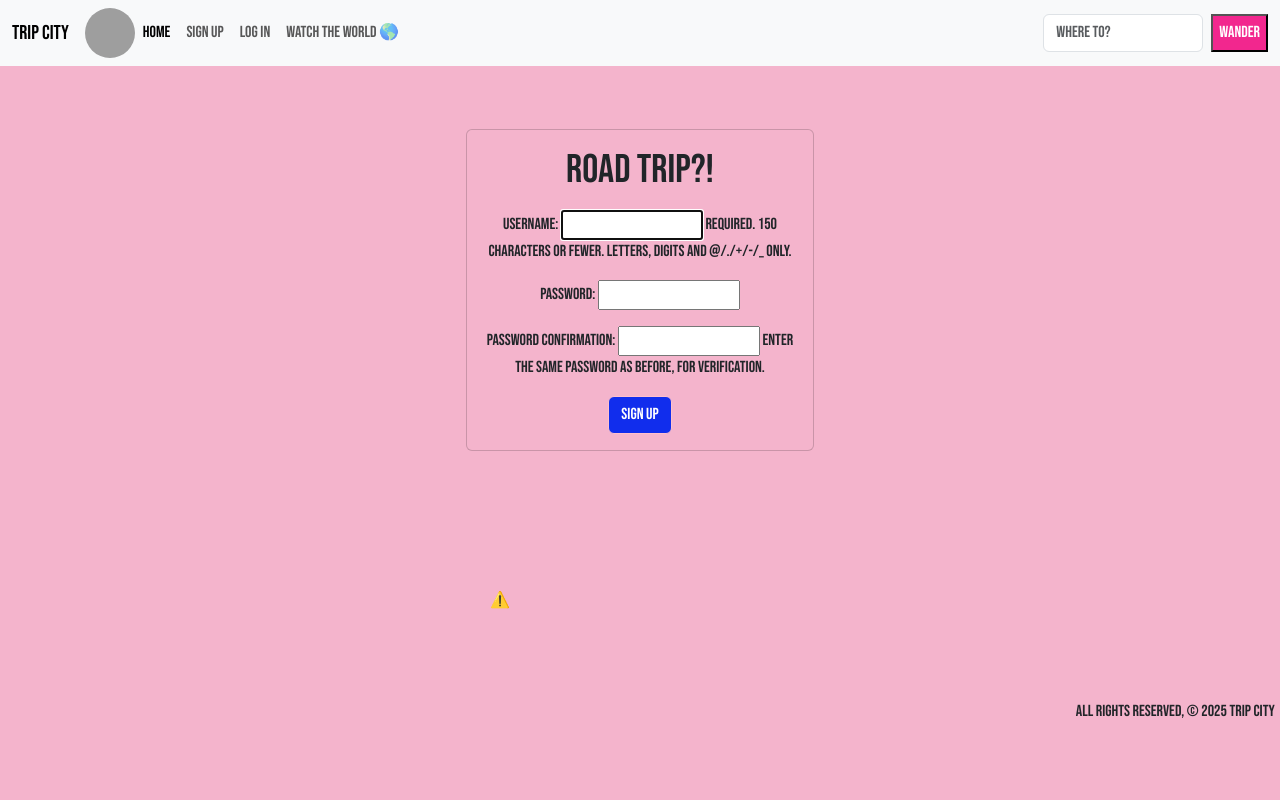
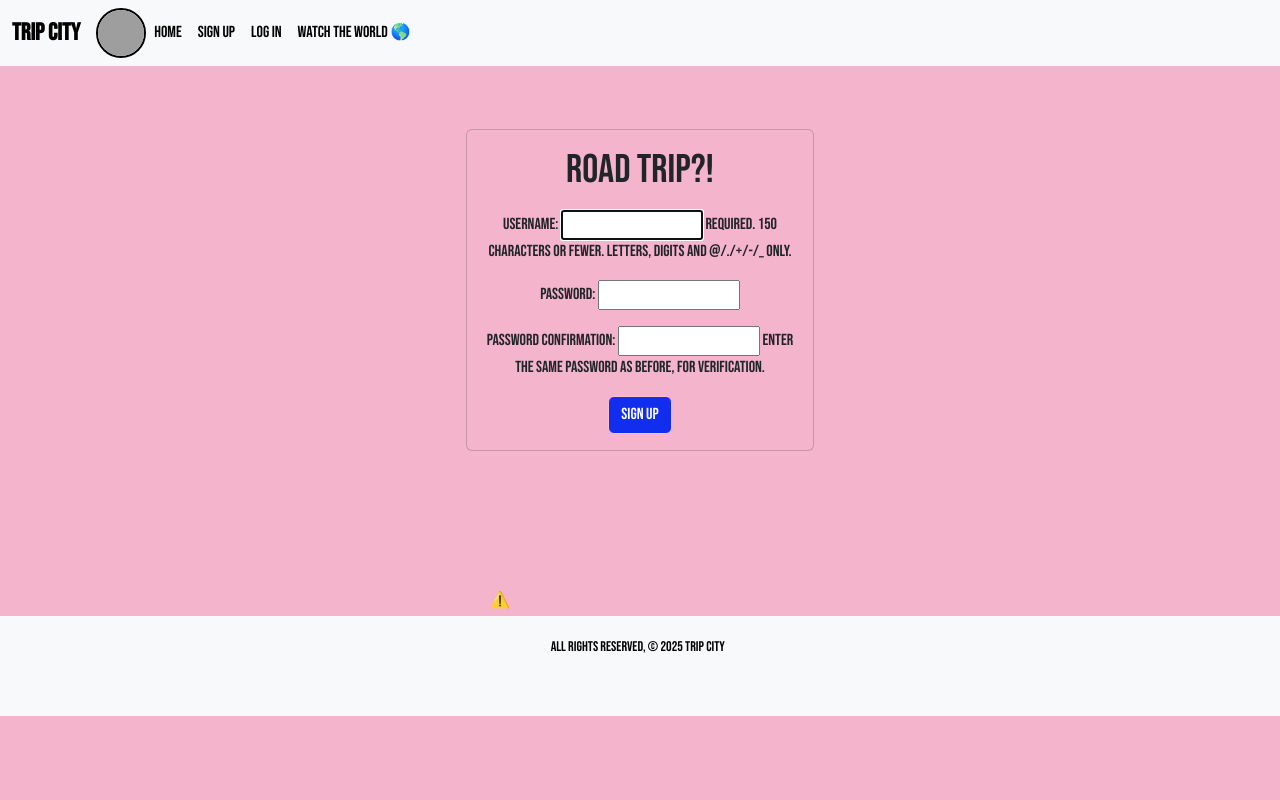
Before and after one commit to JONPIRES/Trip-City, a Django app: page /accounts/signup/ in a window 1280 px wide. Run offline with Django 4.2, Linux system fonts and the light colour scheme; some libraries are stand-ins or nearby versions; some web fonts are replaced; grey boxes are pictures that could not be loaded.

Commit message:
adjust style tag in the home page and base.html

```diff
--- a/main_app/static/css/style.css
+++ b/main_app/static/css/style.css
@@ -1,5 +1,5 @@
-@import url('https://fonts.googleapis.com/css2?family=Bebas+Neue&display=swap');
-@import url('https://fonts.googleapis.com/css2?family=Bebas+Neue&family=Megrim&display=swap');
+@import url("https://fonts.googleapis.com/css2?family=Bebas+Neue&display=swap");
+@import url("https://fonts.googleapis.com/css2?family=Bebas+Neue&family=Megrim&display=swap");
 
 * {
   font-family: "Bebas Neue";
@@ -26,7 +26,8 @@ footer {
  font-size: 40px;
  text-decoration: underline;
  /* font-style: italic; */
- /* font-weight:900 */ */
+/* font-weight:900 */
+*/
 /* } */
 /* .navbar .nav-link {
   color: #0023FF;
@@ -72,7 +73,7 @@ a {
 h1 {
   text-align: center;
   font-family: "Bebas Neue";
-    font-size:larger;
+  font-size: larger;
 }
 
 .overlay {
@@ -87,22 +88,19 @@ a {
   align-items: center;
   text-align: center;
   color: white;
+  padding: 10px;
+  font-size: 20px;
+  font-weight: bold;
 }
 
-  /* .card {
-    height: 400px; /* set a fixed height for the cards */
-  /* } */
-
-  /* .card-img-top {
-    height: 200px; /* set a fixed height for the image */
-    /* object-fit: cover; use object-fit to adjust how the image fits within the container */ */
-  /* } */
-  .carousel-control-prev, .carousel-control-next {
+.carousel-control-prev,
+.carousel-control-next {
   background-color: #a32525;
   opacity: 0.5;
 }
 
-  .carousel-control-prev:hover, .carousel-control-next:hover {
+.carousel-control-prev:hover,
+.carousel-control-next:hover {
   opacity: 1;
 }
 
@@ -125,30 +123,32 @@ a {
   text-align: right;
 }
 
-
 /* .container {
     background: radial-gradient(50% 25% at center, rgb(240, 203, 190), rgb(244, 175, 150), rgb(246, 158, 126));
  } */
 
- .search-btn, .button, .btn {
+.search-btn,
+.button,
+.btn {
   font-family: "Bebas Neue";
   color: white;
-  background-color: #F2278E;
+  background-color: #f2278e;
   font-weight: 100;
   opacity: 1;
 }
- .search-btn:hover, button, .btn {
-  color: #F2278E;
+.search-btn:hover,
+button,
+.btn {
+  color: #f2278e;
   background-color: white;
 }
 
 script {
-  color:#030307
+  color: #030307;
 }
 
-
 .units > * {
-  background-image: url('image.jpeg');
+  background-image: url("image.jpeg");
   background-clip: text;
   color: transparent;
   /* etc. */
@@ -164,9 +164,8 @@ a {
 }
 
 .trips-arrow {
-  transform: rotateZ('-90deg')
+  transform: rotateZ("-90deg");
 }
-
 
 .carousel-custom {
   position: relative;
@@ -180,7 +179,8 @@ a {
   z-index: 1;
 }
 
-.plan-trip-overlay, .create-post-overlay{
+.plan-trip-overlay,
+.create-post-overlay {
   position: relative;
   bottom: 0;
   left: 0;
@@ -195,7 +195,8 @@ a {
   transform: translateY(-100%);
 }
 
-#plan-trip-form, #create-post-form {
+#plan-trip-form,
+#create-post-form {
   transform: translateY(-250px);
   transform: translateX();
   color: black;
@@ -206,7 +207,8 @@ a {
 }
 
 /* index cards */
-#view-trip-form, #trips-cards {
+#view-trip-form,
+#trips-cards {
   opacity: 0.91;
 }
 
@@ -217,9 +219,24 @@ a {
   /* opacity: ; */
 }
 
-#trips-cards, #new-act-form {
+#trips-cards,
+#new-act-form {
   background-color: #5089c6;
-  background-image: linear-gradient(to bottom, #fefefe, #f1f1f5, #e3e5ec, #d5d9e4, #c5cddb, #b7c3d6, #a8bad2, #98b1cd, #87a7cb, #769dca, #6393c8, #5089c6);
+  background-image: linear-gradient(
+    to bottom,
+    #fefefe,
+    #f1f1f5,
+    #e3e5ec,
+    #d5d9e4,
+    #c5cddb,
+    #b7c3d6,
+    #a8bad2,
+    #98b1cd,
+    #87a7cb,
+    #769dca,
+    #6393c8,
+    #5089c6
+  );
   margin: 10px auto;
   opacity: 0.91;
 }
@@ -233,7 +250,7 @@ box-shadow: 0 10px 20px rgba(0,0,0,.12), 0 4px 8px rgba(0,0,0,.06);
   overflow: hidden;
 }
 
-.zoom-on-hover .card-img-top   {
+.zoom-on-hover .card-img-top {
   transition: transform 0.5s ease;
 }
 
@@ -244,7 +261,6 @@ box-shadow: 0 10px 20px rgba(0,0,0,.12), 0 4px 8px rgba(0,0,0,.06);
 .trips-card-font:hover {
   color: black;
 }
-
 
 .my-trips-notes {
   color: red;
@@ -269,7 +285,7 @@ box-shadow: 0 10px 20px rgba(0,0,0,.12), 0 4px 8px rgba(0,0,0,.06);
 }
 
 #add-trip-notes:hover {
-  color:#030307;
+  color: #030307;
   opacity: 0.8;
 }
 
@@ -298,9 +314,6 @@ box-shadow: 0 10px 20px rgba(0,0,0,.12), 0 4px 8px rgba(0,0,0,.06);
 #trip-detail-table {
   margin-top: -60px;
 }
-
-
-
 
 .parallax {
   background-image: url("https://images.unsplash.com/photo-1477346611705-65d1883cee1e?ixlib=rb-4.0.3&ixid=MnwxMjA3fDB8MHxwaG90by1wYWdlfHx8fGVufDB8fHx8&auto=format&fit=crop&w=1740&q=80");
--- a/main_app/templates/base.html
+++ b/main_app/templates/base.html
@@ -2,20 +2,91 @@
 
 <!DOCTYPE html>
 <html lang="en">
-
   <head>
-    <meta charset="UTF-8">
-    <meta name="viewport" content="width=device-width, initial-scale=1.0">
-    <meta http-equiv="X-UA-Compatible" content="ie=edge">
+    <meta charset="UTF-8" />
+    <meta name="viewport" content="width=device-width, initial-scale=1.0" />
+    <meta http-equiv="X-UA-Compatible" content="ie=edge" />
     <title>Trip City</title>
 
+    <link
+      rel="stylesheet"
+      type="text/css"
+      href="{% static 'css/style.css' %}" />
+    <link
+      rel="stylesheet"
+      href="https://cdnjs.cloudflare.com/ajax/libs/twitter-bootstrap/5.0.2/css/bootstrap.min.css" />
+    <link
+      href="https://cdn.jsdelivr.net/npm/bootstrap@5.3.0-alpha3/dist/css/bootstrap.min.css"
+      rel="stylesheet"
+      integrity="sha384-KK94CHFLLe+nY2dmCWGMq91rCGa5gtU4mk92HdvYe+M/SXH301p5ILy+dN9+nJOZ"
+      crossorigin="anonymous" />
+    <script
+      src="https://cdn.jsdelivr.net/npm/bootstrap@5.3.0-alpha3/dist/js/bootstrap.bundle.min.js"
+      integrity="sha384-ENjdO4Dr2bkBIFxQpeoTz1HIcje39Wm4jDKdf19U8gI4ddQ3GYNS7NTKfAdVQSZe"
+      crossorigin="anonymous"></script>
+    <script src="https://unpkg.com/@lottiefiles/lottie-player@latest/dist/lottie-player.js"></script>
+    <script
+      src="https://cdn.jsdelivr.net/npm/masonry-layout@4.2.2/dist/masonry.pkgd.min.js"
+      integrity="sha384-GNFwBvfVxBkLMJpYMOABq3c+d3KnQxudP/mGPkzpZSTYykLBNsZEnG2D9G/X/+7D"
+      crossorigin="anonymous"
+      async></script>
+      <style>
+        /* Add your custom styles here */
+        body {
+          background-color: #f8f9fa;
+          font-family: Arial, sans-serif;
+        }
 
-    <link rel="stylesheet" type="text/css" href="{% static 'css/style.css' %}">
-    <link rel="stylesheet" href="https://cdnjs.cloudflare.com/ajax/libs/twitter-bootstrap/5.0.2/css/bootstrap.min.css">
-    <link href="https://cdn.jsdelivr.net/npm/bootstrap@5.3.0-alpha3/dist/css/bootstrap.min.css" rel="stylesheet" integrity="sha384-KK94CHFLLe+nY2dmCWGMq91rCGa5gtU4mk92HdvYe+M/SXH301p5ILy+dN9+nJOZ" crossorigin="anonymous">
-    <script src="https://cdn.jsdelivr.net/npm/bootstrap@5.3.0-alpha3/dist/js/bootstrap.bundle.min.js" integrity="sha384-ENjdO4Dr2bkBIFxQpeoTz1HIcje39Wm4jDKdf19U8gI4ddQ3GYNS7NTKfAdVQSZe" crossorigin="anonymous"></script>
-    <script src="https://unpkg.com/@lottiefiles/lottie-player@latest/dist/lottie-player.js"></script>
-    <script src="https://cdn.jsdelivr.net/npm/masonry-layout@4.2.2/dist/masonry.pkgd.min.js" integrity="sha384-GNFwBvfVxBkLMJpYMOABq3c+d3KnQxudP/mGPkzpZSTYykLBNsZEnG2D9G/X/+7D" crossorigin="anonymous" async></script>
+        .navbar-brand {
+          font-size: 1.5rem;
+          font-weight: bold;
+        }
+
+        .navbar-toggler-icon {
+          background-color: #ffffff;
+        }
+
+        .nav-link {
+          color: #000000;
+        }
+
+        .nav-link:hover {
+          color: #ff6b6b;
+        }
+
+        .container {
+          margin-top: 20px;
+        }
+
+        .rounded-circle {
+          border: 2px solid #000000;
+        }
+
+        .p-2 {
+          margin-right: 10px;
+        }
+
+        .text-primary-emphasis {
+          color: #0000ff;
+        }
+
+        .bg-primary-subtle {
+          background-color: #e6ecff;
+        }
+
+        .border-primary-subtle {
+          border: 1px solid #e6ecff;
+        }
+
+        footer {
+          padding: 20px;
+          background-color: #f8f9fa;
+          text-align: center;
+          font-size: 14px;
+          color: #000000;
+        }
+      </style>
+    </head>
   </head>
 
   <body>
@@ -23,21 +94,38 @@
       <nav class="navbar navbar-expand-lg bg-body-tertiary">
         <div class="container-fluid">
           <a class="navbar-brand" href="{% url 'home' %}">Trip City</a>
-                <img src="https://media.discordapp.net/attachments/1067565429771481131/1093975964557508719/trip_city_logo.jpeg?width=1102&height=1102" alt="Logo" width='50' height="50" class="rounded-circle">
-                <button class="navbar-toggler" type="button" data-bs-toggle="collapse"
-                    data-bs-target="#navbarSupportedContent" aria-controls="navbarSupportedContent"
-                    aria-expanded="false" aria-label="Toggle navigation">
+          <img
+            src="https://media.discordapp.net/attachments/1067565429771481131/1093975964557508719/trip_city_logo.jpeg?width=1102&height=1102"
+            alt="Logo"
+            width="50"
+            height="50"
+            class="rounded-circle" />
+          <button
+            class="navbar-toggler"
+            type="button"
+            data-bs-toggle="collapse"
+            data-bs-target="#navbarSupportedContent"
+            aria-controls="navbarSupportedContent"
+            aria-expanded="false"
+            aria-label="Toggle navigation">
             <span class="navbar-toggler-icon"></span>
           </button>
           <div class="collapse navbar-collapse" id="navbarSupportedContent">
             <ul class="navbar-nav me-auto mb-2 mb-lg-0">
               <li class="nav-item">
-                      <a class="nav-link active" aria-current="page" href="{% url 'home' %}">Home</a>
+                <a
+                  class="nav-link active"
+                  aria-current="page"
+                  href="{% url 'home' %}"
+                  >Home</a
+                >
               </li>
               {% if user.is_authenticated %}
 
               <li class="nav-item">
-                      <a class="nav-link" href="{% url 'world' %}">Watch The World 🌎 </a>
+                <a class="nav-link" href="{% url 'world' %}"
+                  >Watch The World 🌎
+                </a>
               </li>
               {% else %}
               <li class="nav-item">
@@ -47,57 +135,59 @@
                 <a class="nav-link" href="{% url 'login' %}">Log In</a>
               </li>
               <li class="nav-item">
-                      <a class="nav-link" href="{% url 'world' %}">Watch The World 🌎 </a>
+                <a class="nav-link" href="{% url 'world' %}"
+                  >Watch The World 🌎
+                </a>
               </li>
               {% endif %}
             </ul>
             {% if user.is_authenticated %}
             <div class="d-flex flex-row-reverse">
               <div class="p-2">
-                      <li class="nav-item" style="list-style: none;">
+                <li class="nav-item" style="list-style: none">
                   <a class="nav-link" href="{% url 'logout' %}">Log Out</a>
                 </li>
               </div>
               <div class="p-2">
-                      <li class="nav-item" style="list-style: none;">
+                <li class="nav-item" style="list-style: none">
                   <a class="nav-link" href="{% url 'index' %}">My Trips</a>
                 </li>
               </div>
               <div class="p-2">
-                      <li class="nav-item" style="list-style: none;">
+                <li class="nav-item" style="list-style: none">
                   <a class="nav-link" href="{% url 'post_index' %}">My Posts</a>
                 </li>
               </div>
               <div class="p-2">
-                      <li class="nav-item" style="list-style: none;">
-                        <a class="nav-link" href="{% url 'destination_create' %}">Add Trips</a>
+                <li class="nav-item" style="list-style: none">
+                  <a class="nav-link" href="{% url 'destination_create' %}"
+                    >Add Trips</a
+                  >
                 </li>
               </div>
               <div class="p-2">
-                      <li class="nav-item" style="list-style: none;">
-                        <a class="nav-link" href="{% url 'post_create' %}">Add Posts</a>
+                <li class="nav-item" style="list-style: none">
+                  <a class="nav-link" href="{% url 'post_create' %}"
+                    >Add Posts</a
+                  >
                 </li>
               </div>
             </div>
             {% endif %}
-                  <form action="{% url 'search' %}" class="d-flex" role="search" method="get">
-                    <input class="form-control me-2" type="search" placeholder="Where to? " aria-label="Search" name="q">
-                    <button class="search-btn" type="submit">Wander</button>
-                  </form>
           </div>
         </div>
       </nav>
     </header>
-    <main class="container" class="p-3 text-primary-emphasis bg-primary-subtle border border-primary-subtle rounded-3">
-        {% block content %}
-        {% endblock %}
+    <main
+      class="container"
+      class="p-3 text-primary-emphasis bg-primary-subtle border border-primary-subtle rounded-3">
+      {% block content %} {% endblock %}
     </main>
+    <footer class="sticky-bottom d-grid gap-2 d-md-flex justify-content-md-center">
+        All Rights Reserved, &copy; 2025 Trip City &nbsp;
+    </footer>
     <script src="https://code.jquery.com/jquery-3.6.0.min.js"></script>
     <script src="https://cdnjs.cloudflare.com/ajax/libs/twitter-bootstrap/5.0.2/js/bootstrap.min.js"></script>
     <script src="{% static 'js/bootstrap.min.js' %}"></script>
   </body>
-<footer>
-  <div class="sticky-bottom d-grid gap-2 d-md-flex justify-content-md-end">All Rights Reserved, &copy; 2025 Trip City &nbsp;</div>
-</footer>
-
 </html>
```
Also changed, not shown: main_app/templates/home.html (+121 -25 lines), 1 other file. Lines whose indentation alone changed are shown as unchanged.
